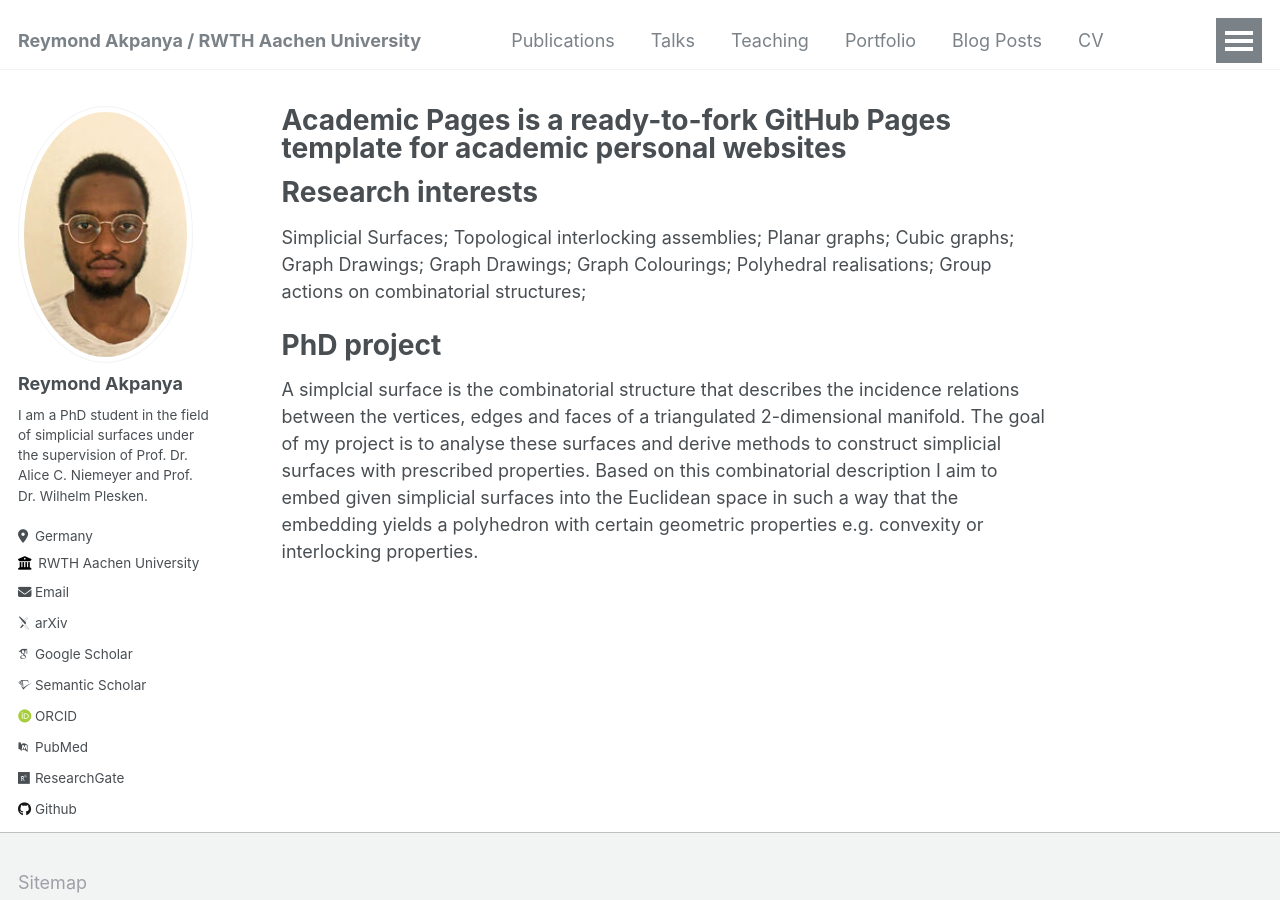
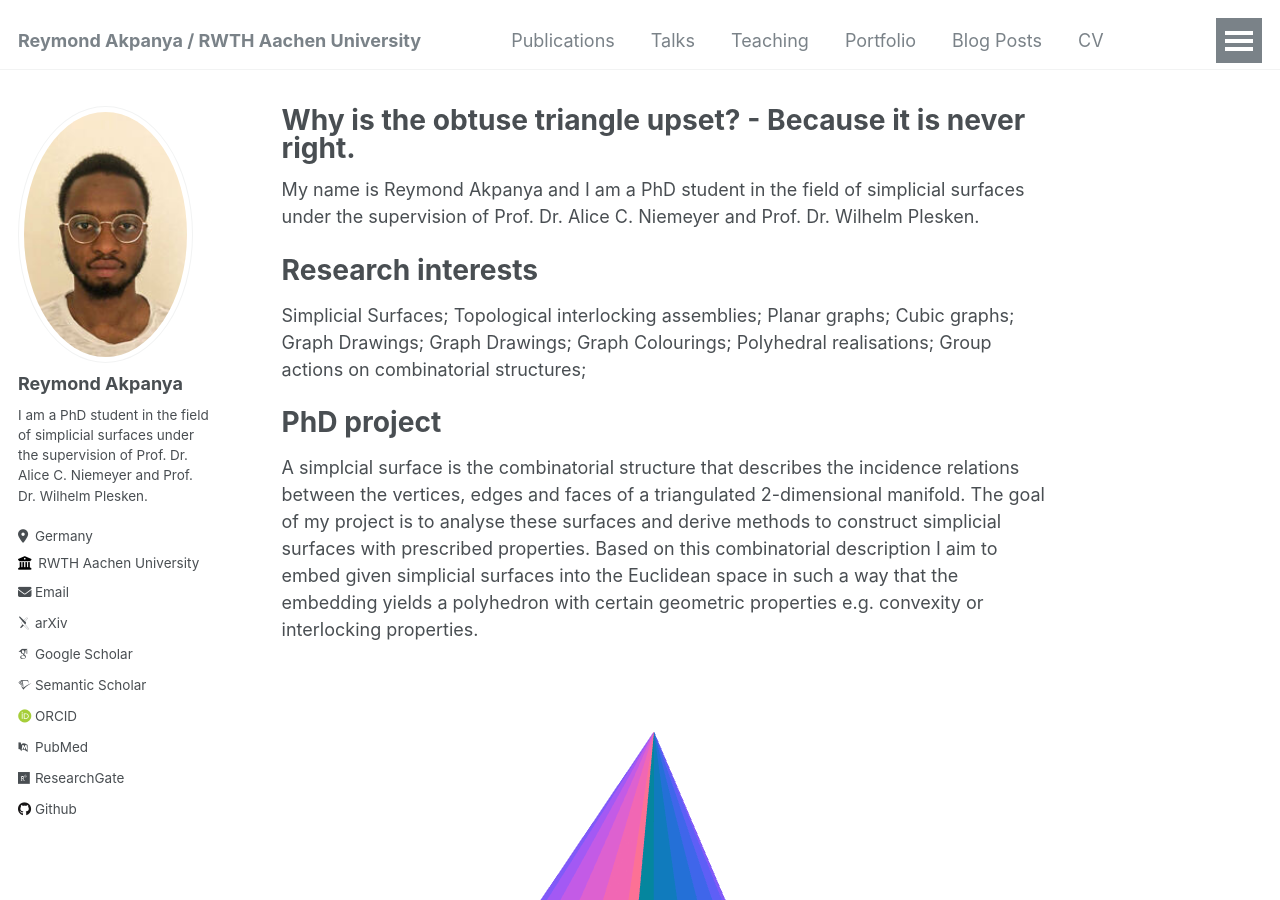
Before and after one commit to ReymondAkpanya/ReymondAkpanya.github.io, a Jekyll site: the page built from _pages/about.md, in a window 1280 px wide and 900 px high. Built offline with Jekyll 4.4.1, drawn with Linux system fonts in a browser that asks for light colours; some web fonts are replaced.

Commit message:
todays result

```diff
--- a/_pages/about.md
+++ b/_pages/about.md
@@ -1,11 +1,14 @@
 ---
 permalink: /
-title: "Academic Pages is a ready-to-fork GitHub Pages template for academic personal websites"
+title: "Why is the obtuse triangle upset? - Because it is never right."
 author_profile: true
 redirect_from:
   - /about/
   - /about.html
 ---
+
+My name is Reymond Akpanya and I am a PhD student in the field of simplicial surfaces under the supervision of
+Prof. Dr. Alice C. Niemeyer and Prof. Dr. Wilhelm Plesken.
 
 Research interests
 ======
@@ -19,3 +22,5 @@ and faces of a triangulated 2-dimensional manifold. The goal of my project is to
 methods to construct simplicial surfaces with prescribed properties. Based on this combinatorial description I aim to
 embed given simplicial surfaces into the Euclidean space in such a way that the embedding yields a polyhedron with
 certain geometric properties e.g. convexity or interlocking properties.
+
+<img src='/images/C23.png'>
```
